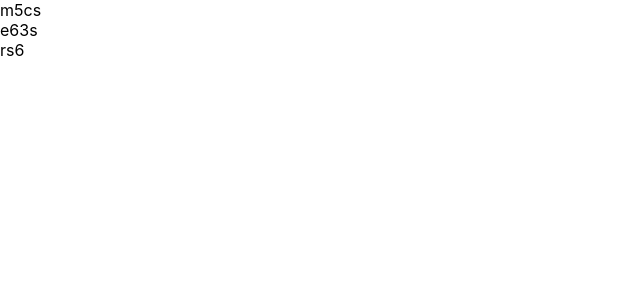
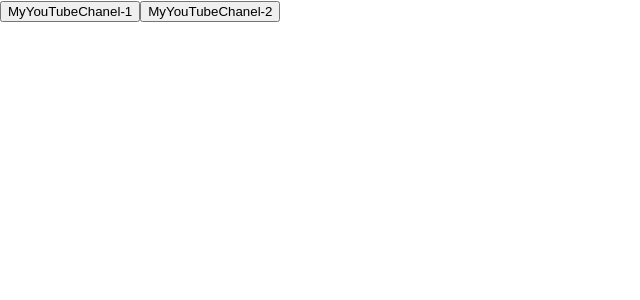
Before and after one commit to LuckyThugLife/microtasks_ts, a React (Create React App) app: page / in a window 1280 px wide. Shown: the top 300 px of the page, without its empty margins (0-640 px from the left). Built offline with nearby package versions, Linux system fonts and the light colour scheme.

Commit message:
03_button

```diff
--- /dev/null
+++ b/src/03_button/03_button.tsx
@@ -0,0 +1,17 @@
+import React from 'react';
+
+type ButtonPropsType = {
+    name: string
+    callBack?: () => void
+}
+
+export const Button = (props: ButtonPropsType) => {
+
+    const onClickHandler = () => {
+       // props.callBack?.()
+        props.callBack && props.callBack()
+    }
+    return (
+        <button onClick={onClickHandler}>{props.name}</button>
+    )
+}
--- a/src/App.tsx
+++ b/src/App.tsx
@@ -1,25 +1,27 @@
+import React, {useState} from 'react';
+import {Button} from './03_button/03_button';
+
+// import NewComponent, {topCars} from "./NewComponent";
 
 
-import React, {useState} from 'react';
-import NewComponent, {topCars} from "./NewComponent";
 
 function App() {
-   /* const [students, setStudents] = useState([
-            {id: 1, name: "James", age: 8},
-            {id: 2, name: "Robert", age: 18},
-            {id: 3, name: "John", age: 28},
-            {id: 4, name: "Michael", age: 38},
-            {id: 5, name: "William", age: 48},
-            {id: 6, name: "David", age: 58},
-            {id: 7, name: "Richard", age: 68},
-            {id: 8, name: "Joseph", age: 78},
-            {id: 9, name: "Thomas", age: 88},
-            {id: 10, name: "Charles", age: 98},
-            {id: 11, name: "Christopher", age: 100},
-        ]
-    )*/
+
+    const buttonFor1 = (subscriber:string, age:number, address:string) => {
+        console.log(subscriber,age,address)
+    }
+
+    const buttonFor2 = (subscriber:string) => {
+        console.log(subscriber)
+    }
+
+
     return (
-        <NewComponent topCars={topCars}/>
+        // <NewComponent topCars={topCars}/>
+        <div>
+            <Button name={"MyYouTubeChanel-1"} callBack={()=>buttonFor1("I am Vasiliy", 21, "Minsk")}/>
+            <Button name={"MyYouTubeChanel-2"} callBack={()=>buttonFor2("I am Ivan")}/>
+        </div>
     );
 }
 
--- a/src/NewComponent.tsx
+++ b/src/NewComponent.tsx
@@ -19,6 +19,7 @@
     model: string,
 
 }
+
 
  export const topCars = [
     {manufacturer: 'BMW', model: 'm5cs'},
```
